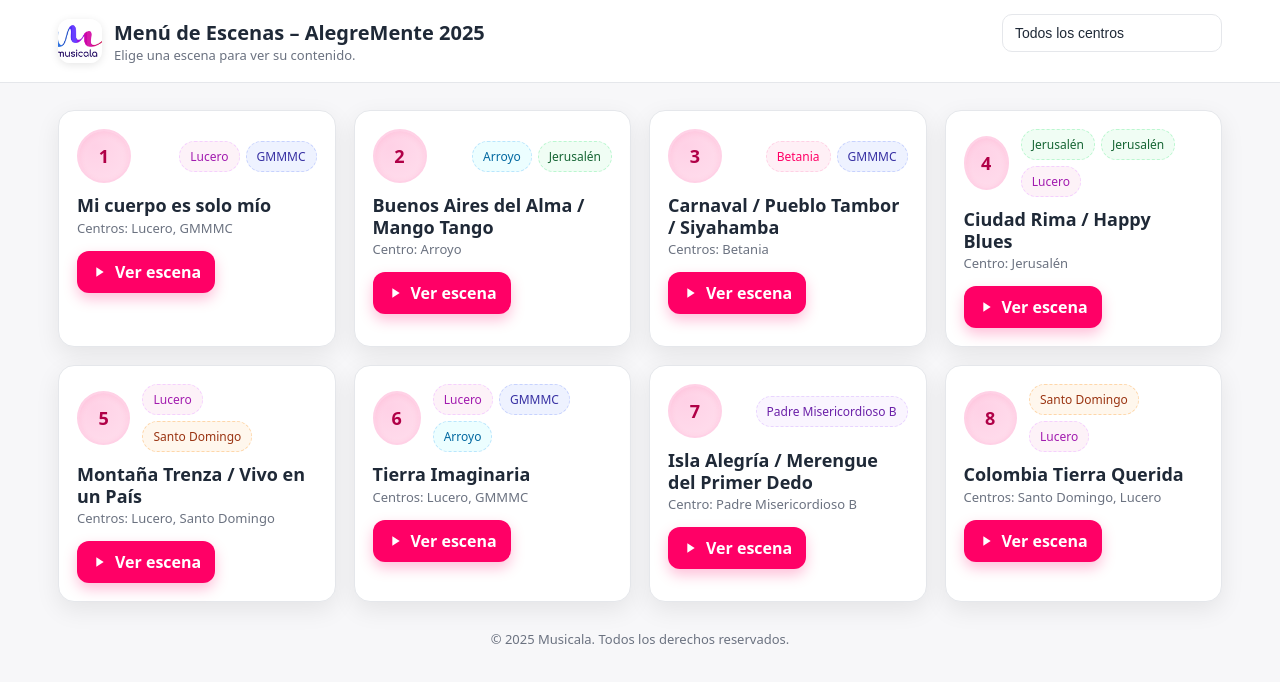
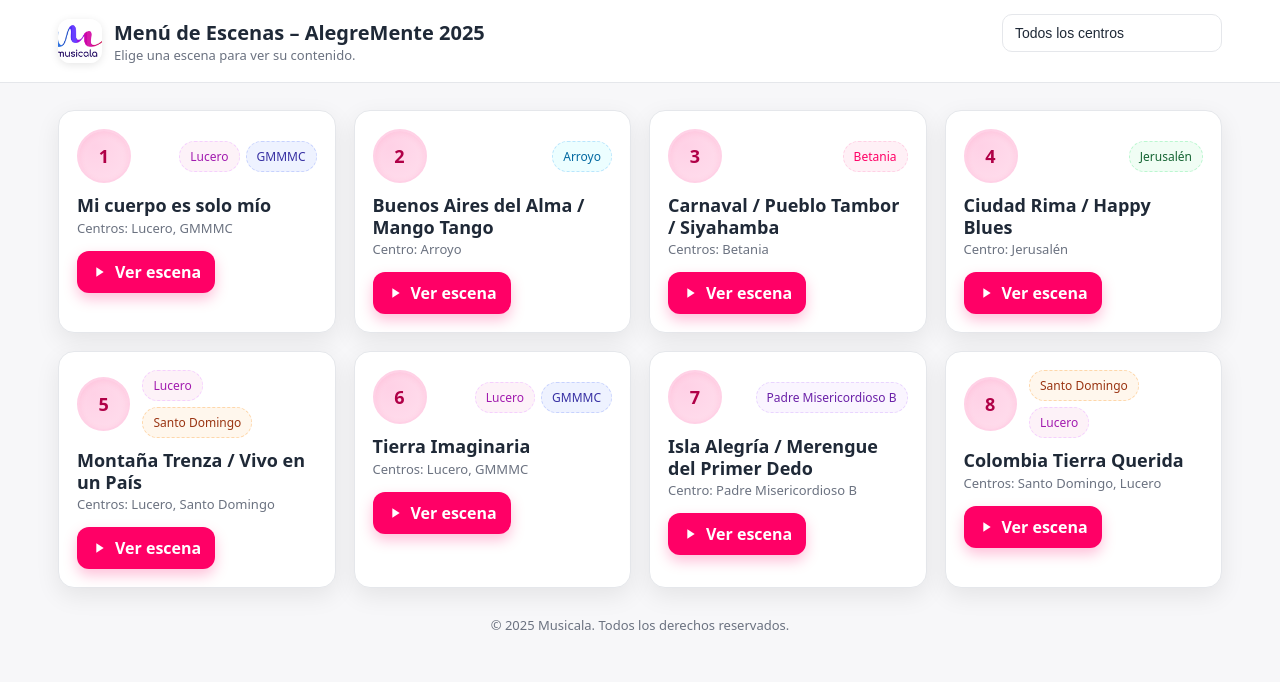
Before and after one commit to MusicalaEscuela/menuescenasalegremente2025, a plain HTML site: page index.html in a window 1280 px wide. Drawn offline with Linux system fonts and the light colour scheme.

Commit message:
Update index.html

```diff
--- a/index.html
+++ b/index.html
@@ -135,7 +135,6 @@
           <div class="num">2</div>
           <div class="chips">
             <span class="chip" data-center="Arroyo">Arroyo</span>
-            <span class="chip" data-center="Jerusalén">Jerusalén</span>
           </div>
         </div>
         <div class="row">
@@ -158,7 +157,6 @@
           <div class="num">3</div>
           <div class="chips">
             <span class="chip" data-center="Betania">Betania</span>
-            <span class="chip" data-center="GMMMC">GMMMC</span>
           </div>
         </div>
         <div class="row">
@@ -181,8 +179,6 @@
           <div class="num">4</div>
           <div class="chips">
             <span class="chip" data-center="Jerusalén">Jerusalén</span>
-             <span class="chip" data-center="Jerusalén">Jerusalén</span>
-             <span class="chip" data-center="Lucero">Lucero</span>
           </div>
         </div>
         <div class="row">
@@ -229,7 +225,6 @@
           <div class="chips">
             <span class="chip" data-center="Lucero">Lucero</span>
             <span class="chip" data-center="GMMMC">GMMMC</span>
-            <span class="chip" data-center="Arroyo">Arroyo</span>
           </div>
         </div>
         <div class="row">
```
